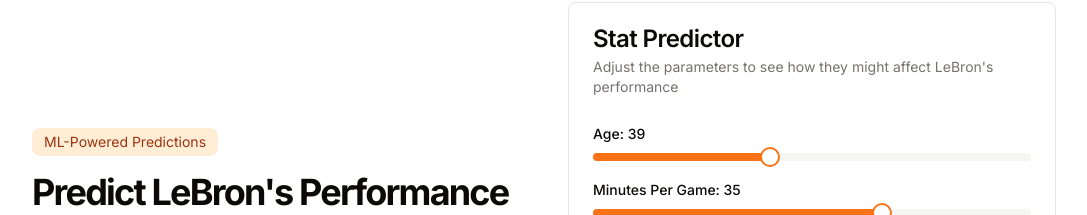
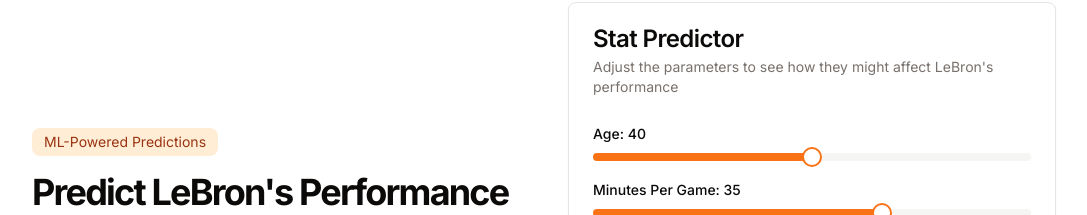
Before and after one commit to nicholaschen09/lebron-stat-predictor, a Next.js app: page / in a window 1280 px wide. Shown: the part 795-1010 px from the top of the page, without its empty margins (96-1183 px from the left). Built offline with nearby package versions, Linux system fonts and the light colour scheme.

Commit message:
changed lebrons age

```diff
--- a/components/recent-predictions.tsx
+++ b/components/recent-predictions.tsx
@@ -11,7 +11,7 @@ const recentPredictions = [
   {
     id: 1,
     name: "Optimistic Fan",
-    age: 39,
+    age: 40,
     minutesPerGame: 38,
     teamStrength: 85,
     restDays: 5,
@@ -26,7 +26,7 @@ const recentPredictions = [
   {
     id: 2,
     name: "Realistic Analyst",
-    age: 39,
+    age: 40,
     minutesPerGame: 34,
     teamStrength: 75,
     restDays: 15,
@@ -41,7 +41,7 @@ const recentPredictions = [
   {
     id: 3,
     name: "Pessimistic Critic",
-    age: 39,
+    age: 40,
     minutesPerGame: 30,
     teamStrength: 65,
     restDays: 25,
--- a/components/stat-predictor-form.tsx
+++ b/components/stat-predictor-form.tsx
@@ -10,7 +10,7 @@ import { Slider } from "@/components/ui/slider"
 import { predictStats } from "@/lib/predict-stats"
 
 export default function StatPredictorForm() {
-  const [age, setAge] = useState(39)
+  const [age, setAge] = useState(40)
   const [minutesPerGame, setMinutesPerGame] = useState(35)
   const [teamStrength, setTeamStrength] = useState(70)
   const [restDays, setRestDays] = useState(15)
```
Lines whose indentation alone changed are shown as unchanged.
